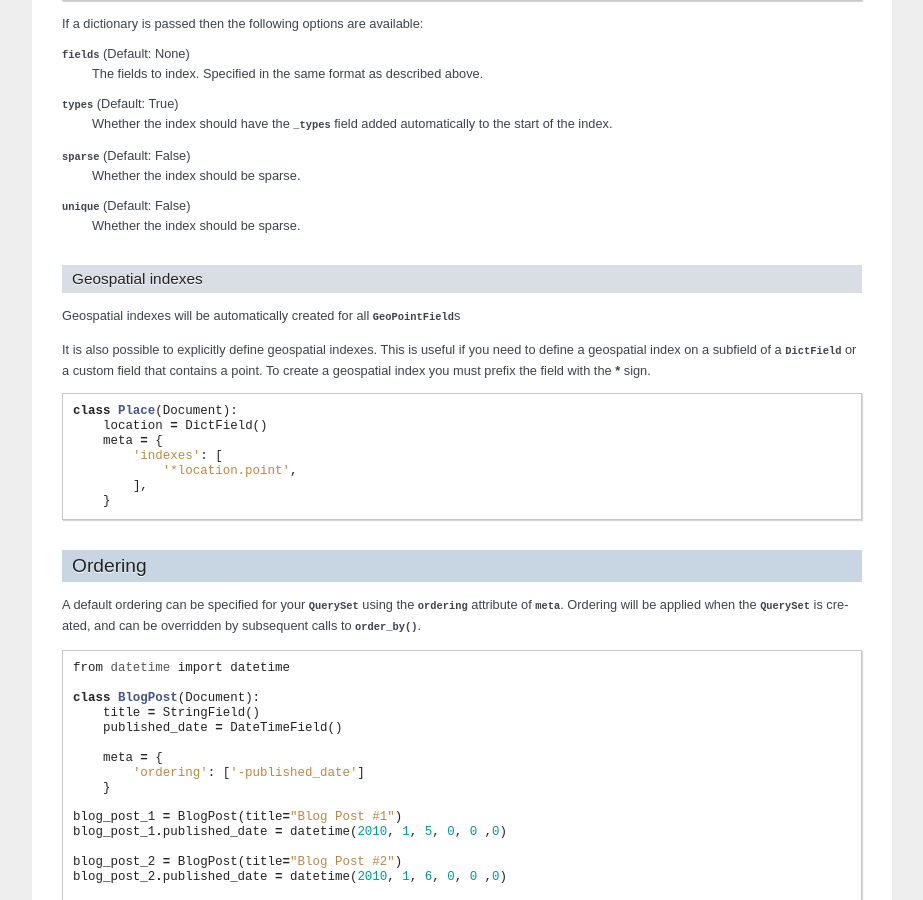
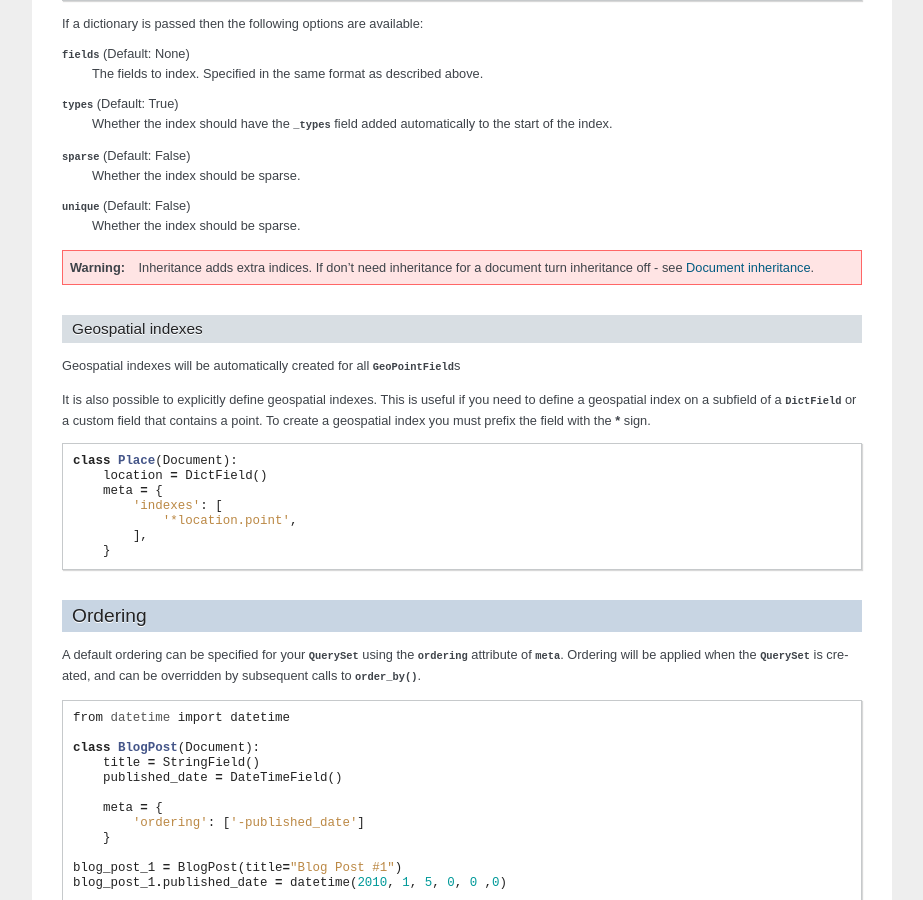
Before and after one commit to MongoEngine/mongoengine, a Sphinx documentation site: the page built from docs/guide/defining-documents.rst, in a window 1280 px wide and 900 px high, scrolled down 6624 px. Shown: the whole window, without its empty margins (198-1121 px from the left). Built offline with Sphinx 7.4.7, drawn with Linux system fonts in a browser that asks for light colours.

Commit message:
Updated docs

```diff
--- a/docs/changelog.rst
+++ b/docs/changelog.rst
@@ -2,7 +2,7 @@
 Changelog
 =========
 
-Changes in dev
+Changes in 0.6
 ==============
 
 - No longer always upsert on save for items with a '_id'
--- a/docs/guide/defining-documents.rst
+++ b/docs/guide/defining-documents.rst
@@ -431,6 +431,12 @@ If a dictionary is passed then the following options are available:
 :attr:`unique` (Default: False)
     Whether the index should be sparse.
 
+.. warning::
+
+
+   Inheritance adds extra indices.
+   If don't need inheritance for a document turn inheritance off - see :ref:`document-inheritance`.
+
 
 Geospatial indexes
 ---------------------------
@@ -511,6 +517,8 @@ This ensures that the shard key is sent with the query when calling the
             'shard_key': ('machine', 'timestamp',)
         }
 
+.. _document-inheritance:
+
 Document inheritance
 ====================
 
--- a/docs/index.rst
+++ b/docs/index.rst
@@ -19,7 +19,7 @@ MongoDB. To install it, simply run
   The complete API documentation.
 
 :doc:`upgrade`
-  The Upgrade guide.
+  How to upgrade MongoEngine.
 
 :doc:`django`
   Using MongoEngine and Django
```
